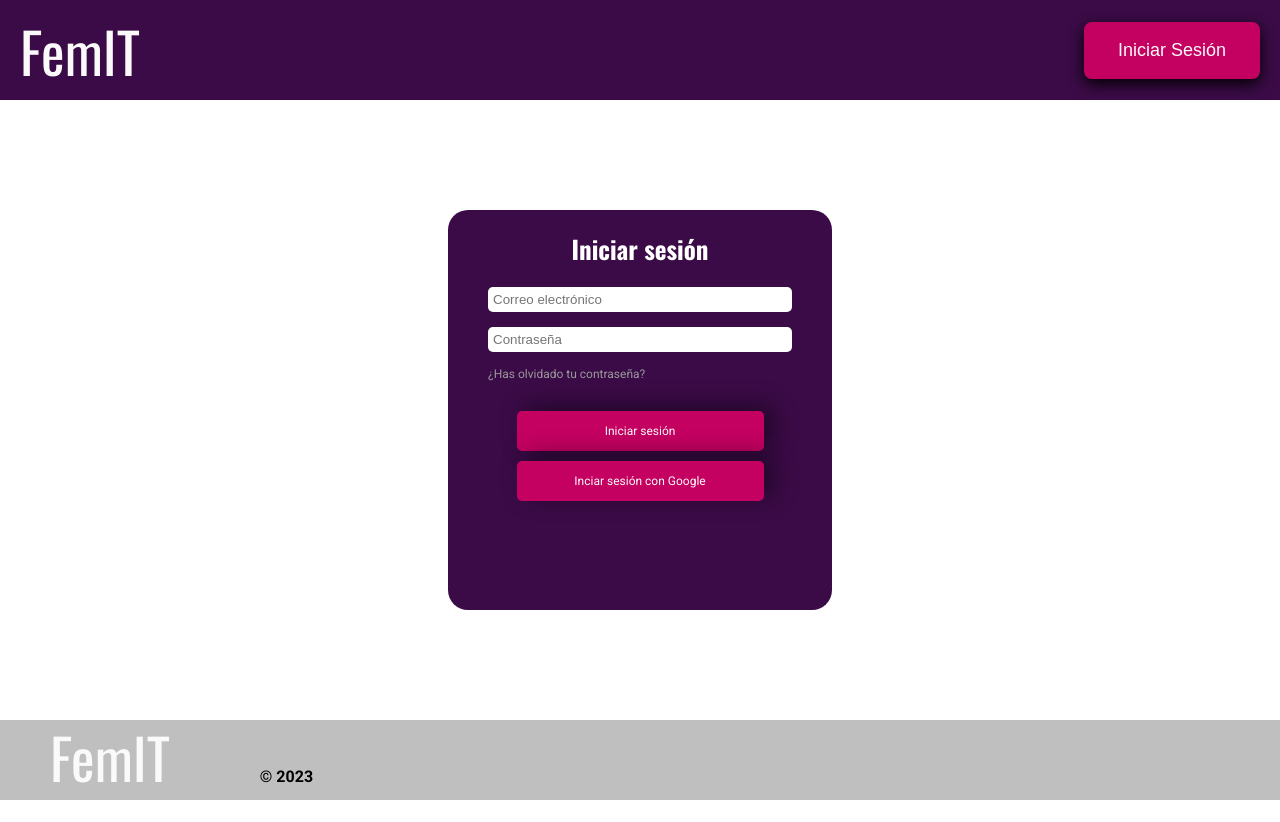
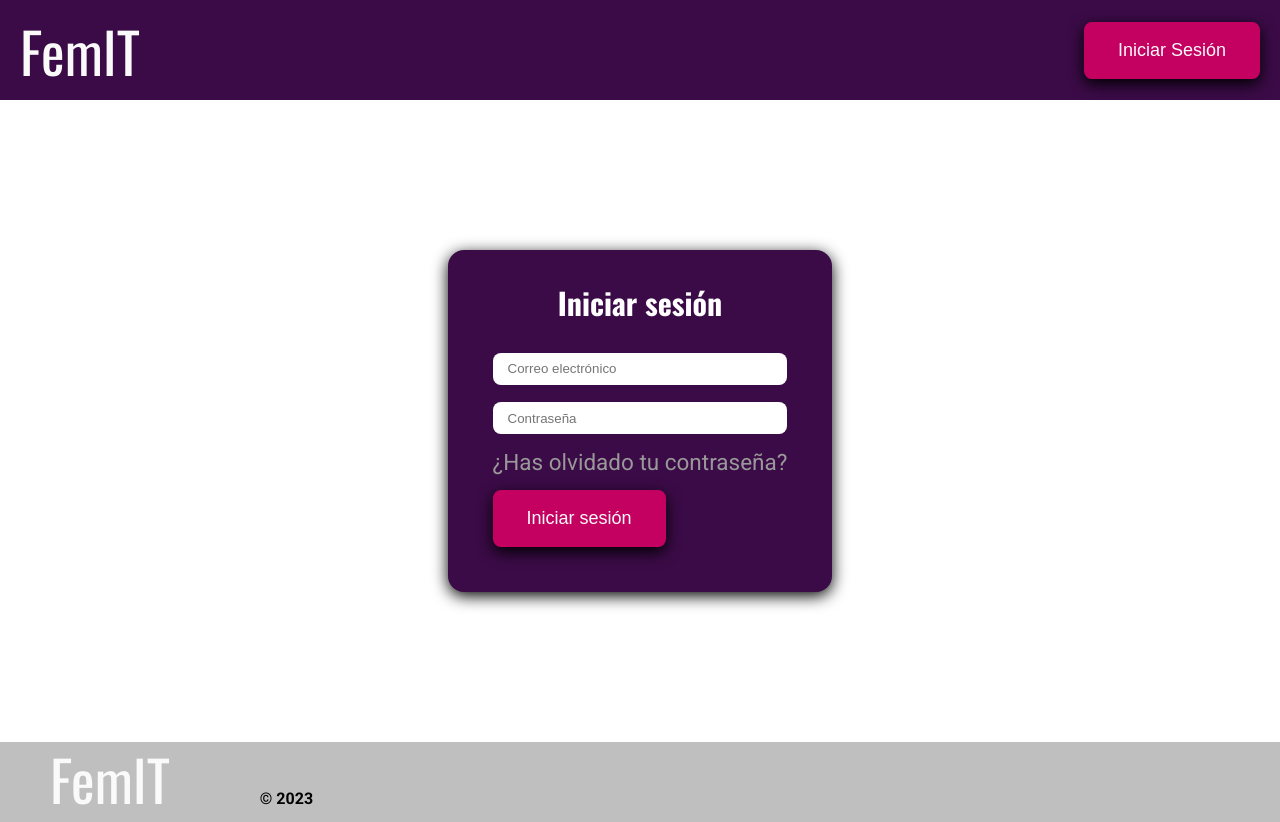
Before and after one commit to YerkoMedinaPichun/FemIT-Frontend, a React (Create React App) app: page /LoginPage in a window 1280 px wide. Before the commit the page ends 800 px from the top, so only its background shows below. Built offline with nearby package versions, Linux system fonts and the light colour scheme.

Commit message:
estilos input y links

```diff
--- a/src/components/form/FormLogin.js
+++ b/src/components/form/FormLogin.js
@@ -1,17 +1,40 @@
-import React from 'react';
-import './formLogin.css';
+import React from "react";
+import "./formRegister.css";
+import "./formLogin.css";
+import Button from "../button/Button";
 
 const FormLogin = () => {
-    return (
-        <div className='form-login-container'>
-            <h2>Iniciar sesión</h2>
-            <input placeholder='Correo electrónico' />
-            <input placeholder='Contraseña' type='password' />
-            <a href="*"><p>¿Has olvidado tu contraseña?</p></a>
-            <button>Iniciar sesión</button>
-            <button>Inciar sesión con Google</button>
-        </div>
-    )
-}
+	return (
+		<div class="form_body">
+			<div class="form-register">
+				<h2 class="title-form">Iniciar sesión</h2>
+				<div>
+					<input class="form-control" placeholder="Correo electrónico" />
+				</div>
+				<div>
+					<input
+						class="form-control"
+						placeholder="Contraseña"
+						type="password"
+					/>
+				</div>
+				<div>
+					<a href="*">
+						<p class="olvidaste-contrasena">¿Has olvidado tu contraseña?</p>
+					</a>
+				</div>
+				<div>
+					<Button
+						class="register"
+						color="color-gris-06"
+						bgcolor="bg-color-secondary"
+						size="bid">
+						Iniciar sesión
+					</Button>
+				</div>
+			</div>
+		</div>
+	);
+};
 
-export default FormLogin
+export default FormLogin;
--- a/src/components/form/FormRegister.js
+++ b/src/components/form/FormRegister.js
@@ -1,4 +1,5 @@
 import React, { useEffect, useState } from "react";
+import { Link } from "react-router-dom";
 import Button from "../button/Button";
 import "./formRegister.css";
 
@@ -217,28 +218,27 @@ const FormRegister = ({
 						<button
 							type="button"
 							class="btn btn-success"
-							onClick={() => editarUsuario(usuario)}
-						>
+							onClick={() => editarUsuario(usuario)}>
 							Editar
 						</button>
 						<button
 							type="button"
 							class="btn btn-danger"
-							onClick={() => setUsuarioEditado(null)}
-						>
+							onClick={() => setUsuarioEditado(null)}>
 							Cancelar
 						</button>
 					</div>
 				) : (
+					<Link to="/LoginPage">
 						<Button
 							class="register"
 							color="color-gris-06"
 							bgcolor="bg-color-secondary"
 							size="bid"
-						onClick={() => agregarUsuario(usuario)}
-					>
+							onClick={() => agregarUsuario(usuario)}>
 							Crear cuenta
 						</Button>
+					</Link>
 				)}
 
 				{/* <hr></hr>
--- a/src/components/form/formLogin.css
+++ b/src/components/form/formLogin.css
@@ -1,4 +1,4 @@
-@import "../../App.css";
+/* @import "../../App.css";
 
 .form-login-container {
     width: 30%;
@@ -59,4 +59,13 @@
 .form-login-container hr {
     border: 0;
 	border-top: 1px solid #094CFA;
+} */
+
+.olvidaste-contrasena {
+	color: var(--color-gris-02);
+	font-size: var(--medium-2);
 }
+
+.olvidaste-contrasena:hover {
+	text-decoration: underline;
+}
--- a/src/components/form/formRegister.css
+++ b/src/components/form/formRegister.css
@@ -105,6 +105,7 @@
 	padding: auto;
 	text-align: center;
 	margin: auto;
+	self-align: center;
 
 	/* background-color: var(--color-secondary);
 	border: none;
--- a/src/components/navbar/NavbarLanding.js
+++ b/src/components/navbar/NavbarLanding.js
@@ -8,7 +8,9 @@ const NavbarLanding = () => {
 	return (
 		<Navbar bgcolor="bg-color-primary">
 			{/* <Logo color="color-gris-06" /> */}
-			<Logo />
+			<Link link to="/">
+				<Logo />
+			</Link>
 			<Link to="/LoginPage">
 				<Button color="color-gris-06" bgcolor="bg-color-secondary">
 					Iniciar Sesión
```
Lines whose indentation alone changed are shown as unchanged.
